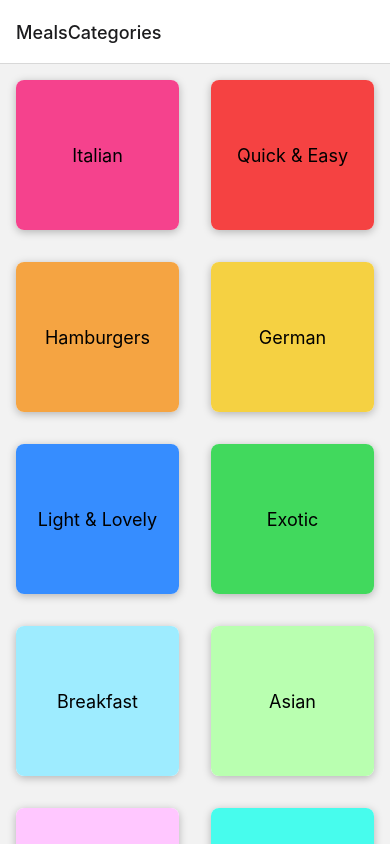
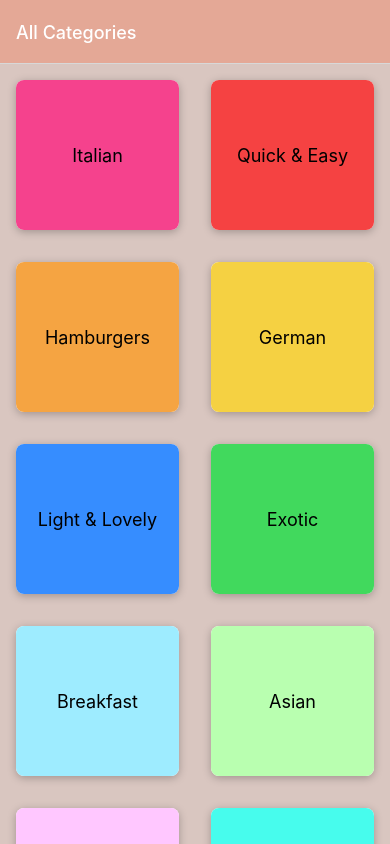
Before and after one commit to Laejun-Kim/rn-nav-foods, a React Native app: screen / in a window 390 px wide. Built offline with nearby package versions, Linux system fonts and the light colour scheme.

Commit message:
Update navigation options for MealsOverviewScreen and set dynamic title based on selected category

```diff
--- a/App.jsx
+++ b/App.jsx
@@ -12,9 +12,34 @@ export default function App() {
     <>
       <StatusBar style="dark" />
       <NavigationContainer>
-        <Stack.Navigator>
-          <Stack.Screen name="MealsCategories" component={CategoriesScreen} />
-          <Stack.Screen name="MealsOverview" component={MealsOverviewScreen} />
+        <Stack.Navigator
+          screenOptions={{
+            headerStyle: {
+              backgroundColor: "#e4a896", //헤더 배경색을 바꾼다
+            },
+            headerTintColor: "white", //헤더 글자색을 바꾼다
+            contentStyle: {
+              backgroundColor: "#d9c6c0", //컨텐츠 배경색을 바꾼다
+            },
+          }}
+        >
+          <Stack.Screen
+            name="MealsCategories"
+            component={CategoriesScreen}
+            options={{
+              title: "All Categories", //헤더 타이틀을 바꾼다
+            }}
+          />
+          <Stack.Screen
+            name="MealsOverview"
+            component={MealsOverviewScreen}
+            // options={({ route, navigation }) => {
+            //   const catId = route.params.categoryId;
+            //   return {
+            //     title: catId,
+            //   };
+            // }}
+          />
         </Stack.Navigator>
       </NavigationContainer>
     </>
--- a/screens/MealsOverviewScreen.jsx
+++ b/screens/MealsOverviewScreen.jsx
@@ -1,10 +1,19 @@
 import { StyleSheet, Text, View, FlatList } from "react-native";
-import { MEALS } from "../data/dummy-data";
+import { MEALS, CATEGORIES } from "../data/dummy-data";
 import Meal from "../models/meal";
 import MealItem from "../components/MealItem";
+import { useEffect } from "react";
 
-const MealsOverviewScreen = ({ route }) => {
+const MealsOverviewScreen = ({ route, navigation }) => {
   const catId = route.params.categoryId;
+
+  useEffect(() => {
+    const categoryTitle = CATEGORIES.find((cat) => cat.id === catId).title;
+
+    navigation.setOptions({
+      title: categoryTitle,
+    });
+  }, [catId, navigation]);
 
   const displayedMeals = MEALS.filter(
     (meal) => meal.categoryIds.indexOf(catId) >= 0
```
